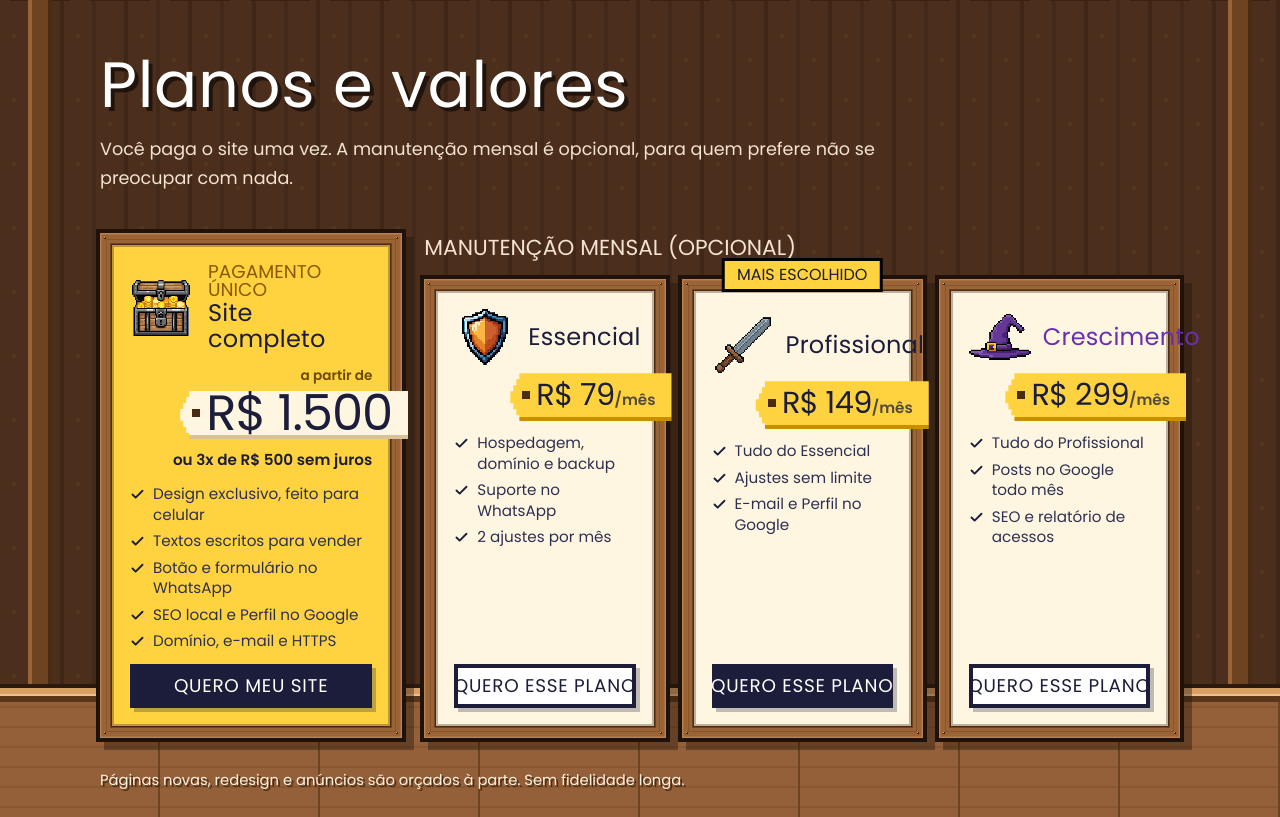
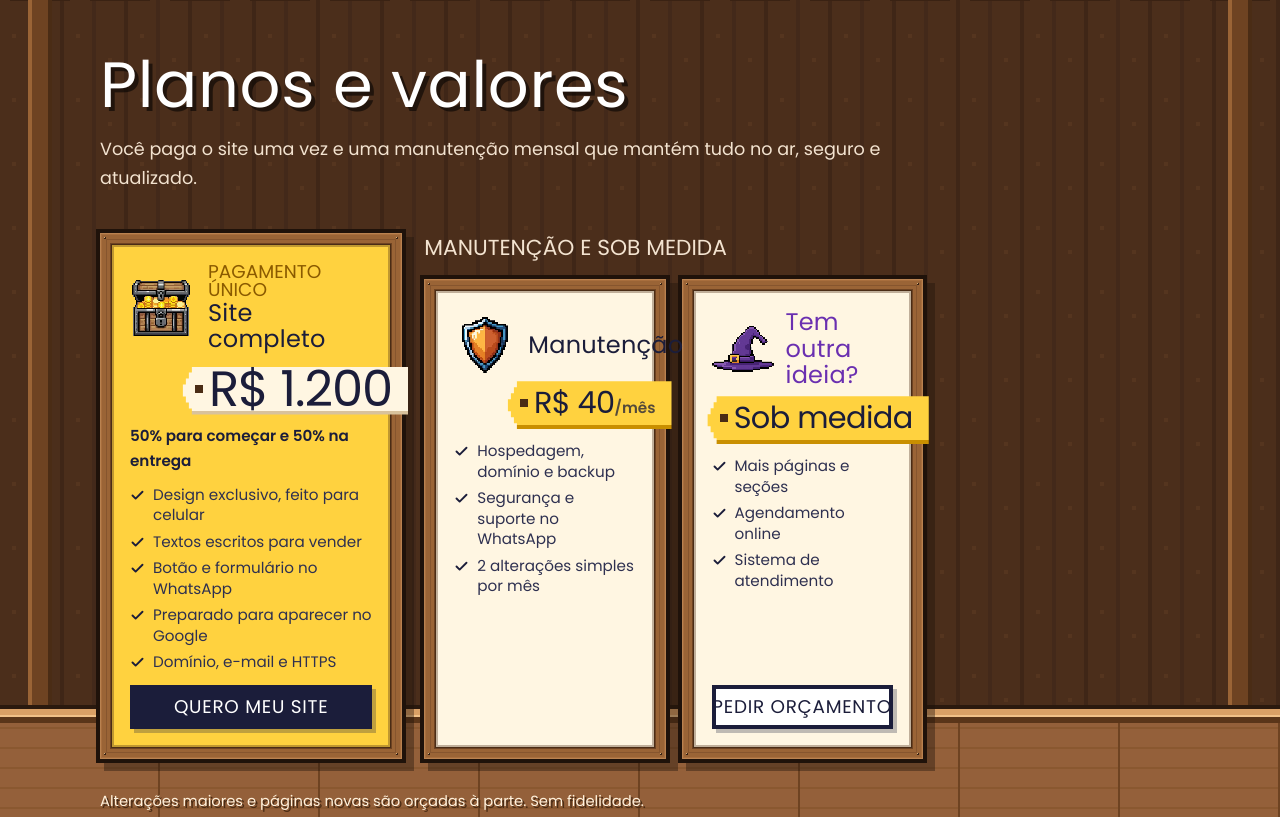
Before and after one commit to thiagoluza/portfolio, a plain HTML site: page index.html in a window 1280 px wide. Shown: the part 3400-4217 px from the top of the page. Drawn offline with Linux system fonts and the light colour scheme; a web font is replaced by a local one.

Commit message:
Atualiza planos e valores
Co-Authored-By: Claude Opus 5.5 <noreply@anthropic.com>

```diff
--- a/index.html
+++ b/index.html
@@ -3633,7 +3633,7 @@
       <div class="wrap">
         <div class="sec-head">
           <h2>Planos e valores</h2>
-          <p>Você paga o site uma vez. A manutenção mensal é opcional, para quem prefere não se preocupar com nada.</p>
+          <p>Você paga o site uma vez e uma manutenção mensal que mantém tudo no ar, seguro e atualizado.</p>
         </div>
         <div class="balcao">
           <div class="item lendario">
@@ -3643,65 +3643,49 @@
                 <h3>Site completo</h3>
               </div>
             </div>
-            <p class="apartir">a partir de</p>
-            <p class="preco etiqueta etiqueta-creme">R$ 1.500</p>
-            <p class="parcela">ou 3x de R$ 500 sem juros</p>
+            <p class="preco etiqueta etiqueta-creme">R$ 1.200</p>
+            <p class="parcela">50% para começar e 50% na entrega</p>
             <ul class="lista-plano">
                 <li><svg class="lc" viewBox="0 0 24 24" fill="none" stroke="currentColor" stroke-width="3" stroke-linecap="round" stroke-linejoin="round" aria-hidden="true"><path d="M20 6 9 17l-5-5" /></svg>Design exclusivo, feito para celular</li>
                 <li><svg class="lc" viewBox="0 0 24 24" fill="none" stroke="currentColor" stroke-width="3" stroke-linecap="round" stroke-linejoin="round" aria-hidden="true"><path d="M20 6 9 17l-5-5" /></svg>Textos escritos para vender</li>
                 <li><svg class="lc" viewBox="0 0 24 24" fill="none" stroke="currentColor" stroke-width="3" stroke-linecap="round" stroke-linejoin="round" aria-hidden="true"><path d="M20 6 9 17l-5-5" /></svg>Botão e formulário no WhatsApp</li>
-                <li><svg class="lc" viewBox="0 0 24 24" fill="none" stroke="currentColor" stroke-width="3" stroke-linecap="round" stroke-linejoin="round" aria-hidden="true"><path d="M20 6 9 17l-5-5" /></svg>SEO local e Perfil no Google</li>
+                <li><svg class="lc" viewBox="0 0 24 24" fill="none" stroke="currentColor" stroke-width="3" stroke-linecap="round" stroke-linejoin="round" aria-hidden="true"><path d="M20 6 9 17l-5-5" /></svg>Preparado para aparecer no Google</li>
                 <li><svg class="lc" viewBox="0 0 24 24" fill="none" stroke="currentColor" stroke-width="3" stroke-linecap="round" stroke-linejoin="round" aria-hidden="true"><path d="M20 6 9 17l-5-5" /></svg>Domínio, e-mail e HTTPS</li>
             </ul>
             <a class="btn btn-plano btn-escuro" data-wa="Oi Thiago, quero fazer o site da minha empresa." href="#contato" target="_blank" rel="noopener">Quero meu site</a>
           </div>
           <div class="itens-mes">
-            <p class="mensal-head">MANUTENÇÃO MENSAL (OPCIONAL)</p>
-            <div class="item">
+            <p class="mensal-head">MANUTENÇÃO E SOB MEDIDA</p>
+            <div class="item destaque-plano">
               <div class="plano-topo"><img class="ico" src="img/itens/escudo.png" alt="" loading="lazy">
                 <div>
-                  <h3>Essencial</h3>
+                  <h3>Manutenção</h3>
                 </div>
               </div>
-              <p class="preco etiqueta">R$ 79<small>/mês</small></p>
+              <p class="preco etiqueta">R$ 40<small>/mês</small></p>
               <ul class="lista-plano">
                 <li><svg class="lc" viewBox="0 0 24 24" fill="none" stroke="currentColor" stroke-width="3" stroke-linecap="round" stroke-linejoin="round" aria-hidden="true"><path d="M20 6 9 17l-5-5" /></svg>Hospedagem, domínio e backup</li>
-                <li><svg class="lc" viewBox="0 0 24 24" fill="none" stroke="currentColor" stroke-width="3" stroke-linecap="round" stroke-linejoin="round" aria-hidden="true"><path d="M20 6 9 17l-5-5" /></svg>Suporte no WhatsApp</li>
-                <li><svg class="lc" viewBox="0 0 24 24" fill="none" stroke="currentColor" stroke-width="3" stroke-linecap="round" stroke-linejoin="round" aria-hidden="true"><path d="M20 6 9 17l-5-5" /></svg>2 ajustes por mês</li>
+                <li><svg class="lc" viewBox="0 0 24 24" fill="none" stroke="currentColor" stroke-width="3" stroke-linecap="round" stroke-linejoin="round" aria-hidden="true"><path d="M20 6 9 17l-5-5" /></svg>Segurança e suporte no WhatsApp</li>
+                <li><svg class="lc" viewBox="0 0 24 24" fill="none" stroke="currentColor" stroke-width="3" stroke-linecap="round" stroke-linejoin="round" aria-hidden="true"><path d="M20 6 9 17l-5-5" /></svg>2 alterações simples por mês</li>
               </ul>
-              <a class="btn btn-plano" data-wa="Oi Thiago, tenho interesse no plano Essencial (R$ 79/mês)." href="#contato" target="_blank" rel="noopener">Quero esse plano</a>
-            </div>
-            <div class="item destaque-plano"><span class="selo">MAIS ESCOLHIDO</span>
-              <div class="plano-topo"><img class="ico" src="img/itens/espada.png" alt="" loading="lazy">
-                <div>
-                  <h3>Profissional</h3>
-                </div>
-              </div>
-              <p class="preco etiqueta">R$ 149<small>/mês</small></p>
-              <ul class="lista-plano">
-                <li><svg class="lc" viewBox="0 0 24 24" fill="none" stroke="currentColor" stroke-width="3" stroke-linecap="round" stroke-linejoin="round" aria-hidden="true"><path d="M20 6 9 17l-5-5" /></svg>Tudo do Essencial</li>
-                <li><svg class="lc" viewBox="0 0 24 24" fill="none" stroke="currentColor" stroke-width="3" stroke-linecap="round" stroke-linejoin="round" aria-hidden="true"><path d="M20 6 9 17l-5-5" /></svg>Ajustes sem limite</li>
-                <li><svg class="lc" viewBox="0 0 24 24" fill="none" stroke="currentColor" stroke-width="3" stroke-linecap="round" stroke-linejoin="round" aria-hidden="true"><path d="M20 6 9 17l-5-5" /></svg>E-mail e Perfil no Google</li>
-              </ul>
-              <a class="btn btn-plano" data-wa="Oi Thiago, tenho interesse no plano Profissional (R$ 149/mês)." href="#contato" target="_blank" rel="noopener">Quero esse plano</a>
             </div>
             <div class="item plano-roxo">
               <div class="plano-topo"><img class="ico" src="img/itens/chapeu.png" alt="" loading="lazy">
                 <div>
-                  <h3>Crescimento</h3>
+                  <h3>Tem outra ideia?</h3>
                 </div>
               </div>
-              <p class="preco etiqueta">R$ 299<small>/mês</small></p>
+              <p class="preco etiqueta">Sob medida</p>
               <ul class="lista-plano">
-                <li><svg class="lc" viewBox="0 0 24 24" fill="none" stroke="currentColor" stroke-width="3" stroke-linecap="round" stroke-linejoin="round" aria-hidden="true"><path d="M20 6 9 17l-5-5" /></svg>Tudo do Profissional</li>
-                <li><svg class="lc" viewBox="0 0 24 24" fill="none" stroke="currentColor" stroke-width="3" stroke-linecap="round" stroke-linejoin="round" aria-hidden="true"><path d="M20 6 9 17l-5-5" /></svg>Posts no Google todo mês</li>
-                <li><svg class="lc" viewBox="0 0 24 24" fill="none" stroke="currentColor" stroke-width="3" stroke-linecap="round" stroke-linejoin="round" aria-hidden="true"><path d="M20 6 9 17l-5-5" /></svg>SEO e relatório de acessos</li>
+                <li><svg class="lc" viewBox="0 0 24 24" fill="none" stroke="currentColor" stroke-width="3" stroke-linecap="round" stroke-linejoin="round" aria-hidden="true"><path d="M20 6 9 17l-5-5" /></svg>Mais páginas e seções</li>
+                <li><svg class="lc" viewBox="0 0 24 24" fill="none" stroke="currentColor" stroke-width="3" stroke-linecap="round" stroke-linejoin="round" aria-hidden="true"><path d="M20 6 9 17l-5-5" /></svg>Agendamento online</li>
+                <li><svg class="lc" viewBox="0 0 24 24" fill="none" stroke="currentColor" stroke-width="3" stroke-linecap="round" stroke-linejoin="round" aria-hidden="true"><path d="M20 6 9 17l-5-5" /></svg>Sistema de atendimento</li>
               </ul>
-              <a class="btn btn-plano" data-wa="Oi Thiago, tenho interesse no plano Crescimento (R$ 299/mês)." href="#contato" target="_blank" rel="noopener">Quero esse plano</a>
+              <a class="btn btn-plano" data-wa="Oi Thiago, tenho uma ideia de site e queria um orçamento." href="#contato" target="_blank" rel="noopener">Pedir orçamento</a>
             </div>
           </div>
         </div>
-        <p class="nota">Páginas novas, redesign e anúncios são orçados à parte. Sem fidelidade longa.</p>
+        <p class="nota">Alterações maiores e páginas novas são orçadas à parte. Sem fidelidade.</p>
       </div>
     </section>
     <div class="degrau degrau-loja-vila" aria-hidden="true"></div>
@@ -3931,8 +3915,8 @@
                     <rect x="1" y="11" width="10" height="1" fill="#FF8A2B" />
                   </svg></div>
                 <details>
-                  <summary>Sou obrigado a pagar mensalidade?</summary>
-                  <p>Não. Você pode pagar só o site. A mensalidade é para quem quer que eu cuide de tudo.</p>
+                  <summary>Por que tem mensalidade?</summary>
+                  <p>Os R$ 40 por mês cobrem hospedagem, domínio, backup e até 2 alterações simples. É o que mantém seu site no ar e seguro.</p>
                 </details>
               </div>
               <div class="dialogo">
```
